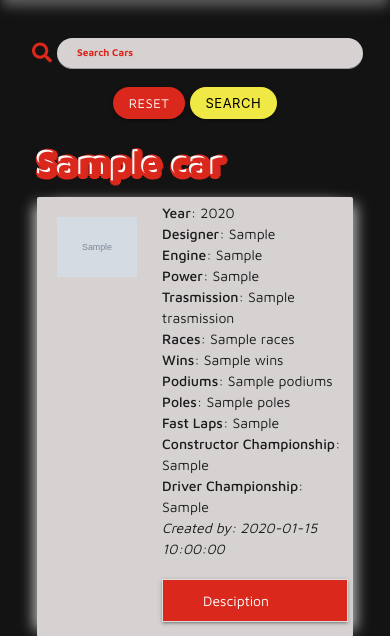
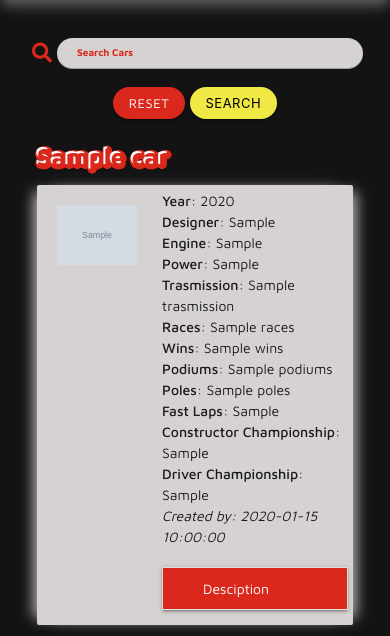
Before and after one commit to cartman1978/the-scuderia-ferrari_f1, a Flask app: page / in a window 390 px wide. Shown: the part 56-692 px from the top of the page. Run offline with Flask 2, Linux system fonts and the light colour scheme; grey boxes marked "Sample" are stand-in pictures; a database or web service that is not in the repository returns one stand-in record (values such as "Sample title"); some libraries are stand-ins or nearby versions.

Commit message:
add small font size to header class for mobile

```diff
--- a/static/css/style.css
+++ b/static/css/style.css
@@ -294,4 +294,7 @@ h3, .profileHeader {
     .card .card-content {
         padding: 0.5rem;
     }
+    .header {
+        font-size: 2.5rem;
+    }
 }
```
